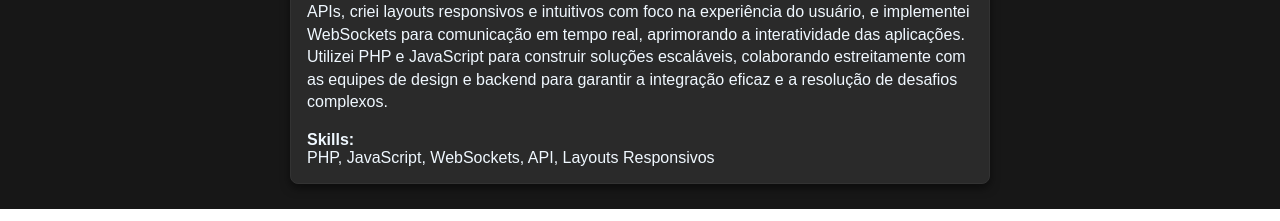
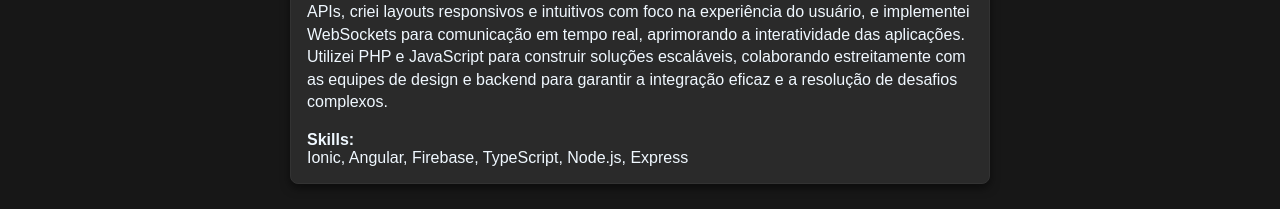
Before and after one commit to JoaoHneri/Portf-lio-Jo-o, an Angular app: page / in a window 1280 px wide. Shown: the part 2322-2543 px from the top of the page. Built offline with nearby package versions, Linux system fonts and the light colour scheme.

Commit message:
Feat: ajustando techs profissão

```diff
--- a/src/app/app.component.ts
+++ b/src/app/app.component.ts
@@ -33,7 +33,7 @@ export class AppComponent implements OnInit {
         aplicações. Utilizei PHP e JavaScript para construir soluções escaláveis, colaborando
         estreitamente com as equipes de design e backend para garantir a integração eficaz e a
         resolução de desafios complexos.`,
-      tec: ['PHP', 'JavaScript', 'WebSockets', 'API', 'Layouts Responsivos']
+      tec: ['Ionic', 'Angular', 'Firebase', 'TypeScript', 'Node.js', 'Express']
     },
     // outras experiências aqui
   ];
```
